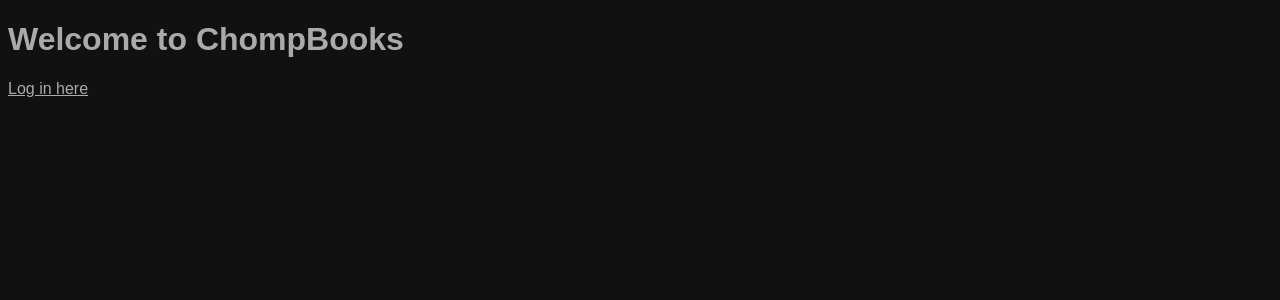
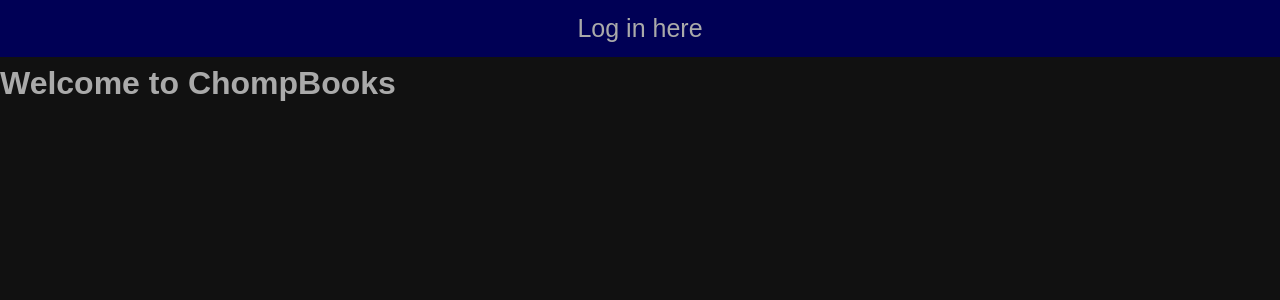
Before and after one commit to William-Dunlap/SWE_Group_Project, a Flask app: page / in a window 1280 px wide. Shown: the top 300 px of the page. Run offline with Flask 3, Linux system fonts and the light colour scheme.

Commit message:
Adds the beginnings of a funtional menu bar

```diff
--- a/frontend/public/static/style.css
+++ b/frontend/public/static/style.css
@@ -2,9 +2,13 @@ body {
     font-family: Arial, sans-serif;
     background-color: #111;
     color: #aaa;
+    margin: 0;
 }
 h1 {
     color: #aaa;
+    margin: 0;
+    padding-top: 65px
+
 }
 .login-box {
     width: 100%;
@@ -63,3 +67,26 @@ button:hover {
 .alternative-actions button:hover {
     background: #964b00;
 }
+.menu-bar {
+    display: flex;
+    justify-content: center;
+    align-items: center;
+    position: fixed;
+    width: 100vw;
+    background-color: #003;
+    overflow: hidden;
+}
+.menu-bar a {
+    float: left;
+    font-size: 20px;
+    display: block;
+    color: #aaa;
+    text-align: center;
+    padding: 14px;
+    text-decoration: none;
+    flex-grow: 1;
+}
+.menu-bar a:hover {
+    background-color: #005;
+    font-size: 25px;
+}
--- a/frontend/public/templates/index.html
+++ b/frontend/public/templates/index.html
@@ -7,7 +7,11 @@
     <title>ChompBooks Web Store</title>
 </head>
 <body>
+    <div class="menu-bar">
+        <a href="login">Log in here</a>
+    </div>
+
     <h1>Welcome to ChompBooks</h1>
-    <a href="login" style="color: #aaa;">Log in here</a>
+
 </body>
 </html>
--- a/frontend/public/templates/profile.html
+++ b/frontend/public/templates/profile.html
@@ -7,6 +7,9 @@
     <link rel="stylesheet" href="{{ url_for('static', filename='style.css') }}">
 </head>
 <body>
+    <div class="menu-bar">
+        <a href="/">Home</a>
+    </div>
     <h1>Welcome to your profile page!</h1>
     <p>Only logged-in users should see this page.</p>
 </body>
```
